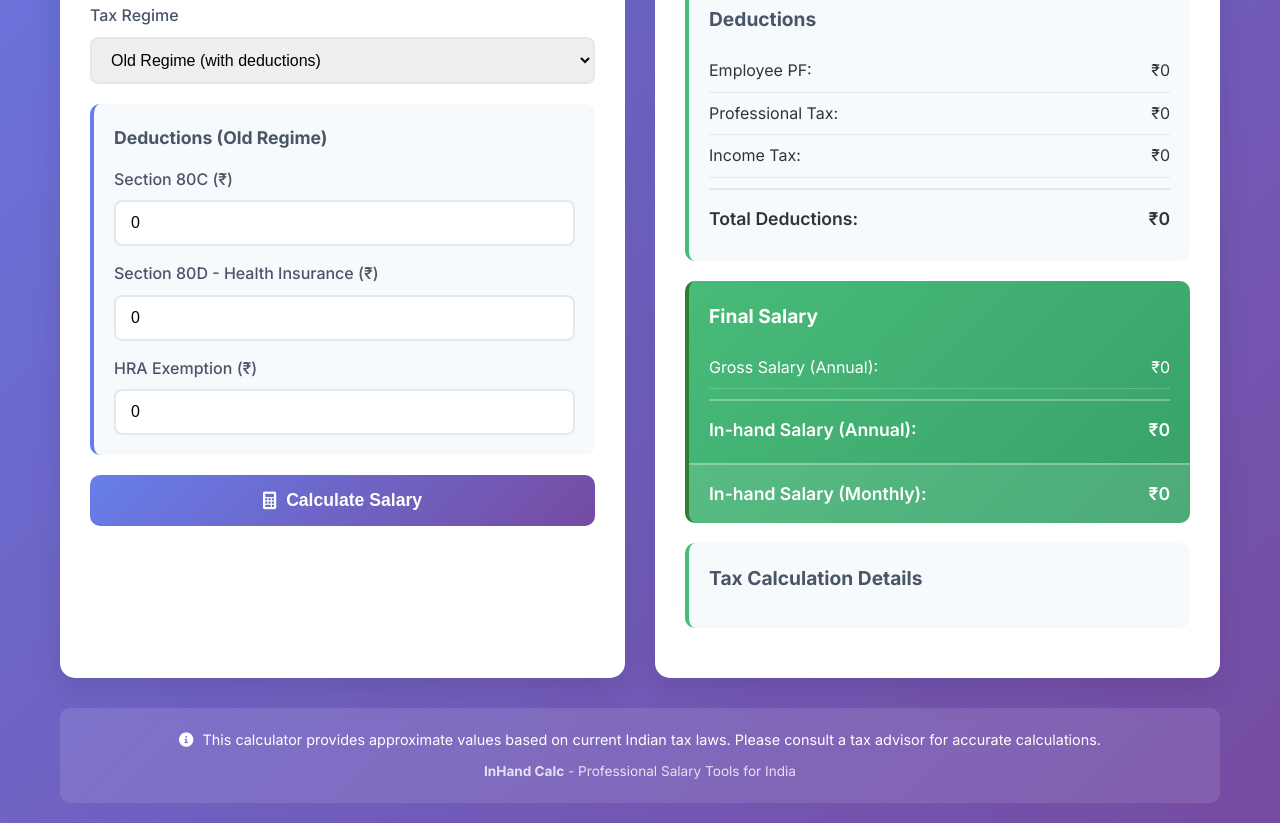
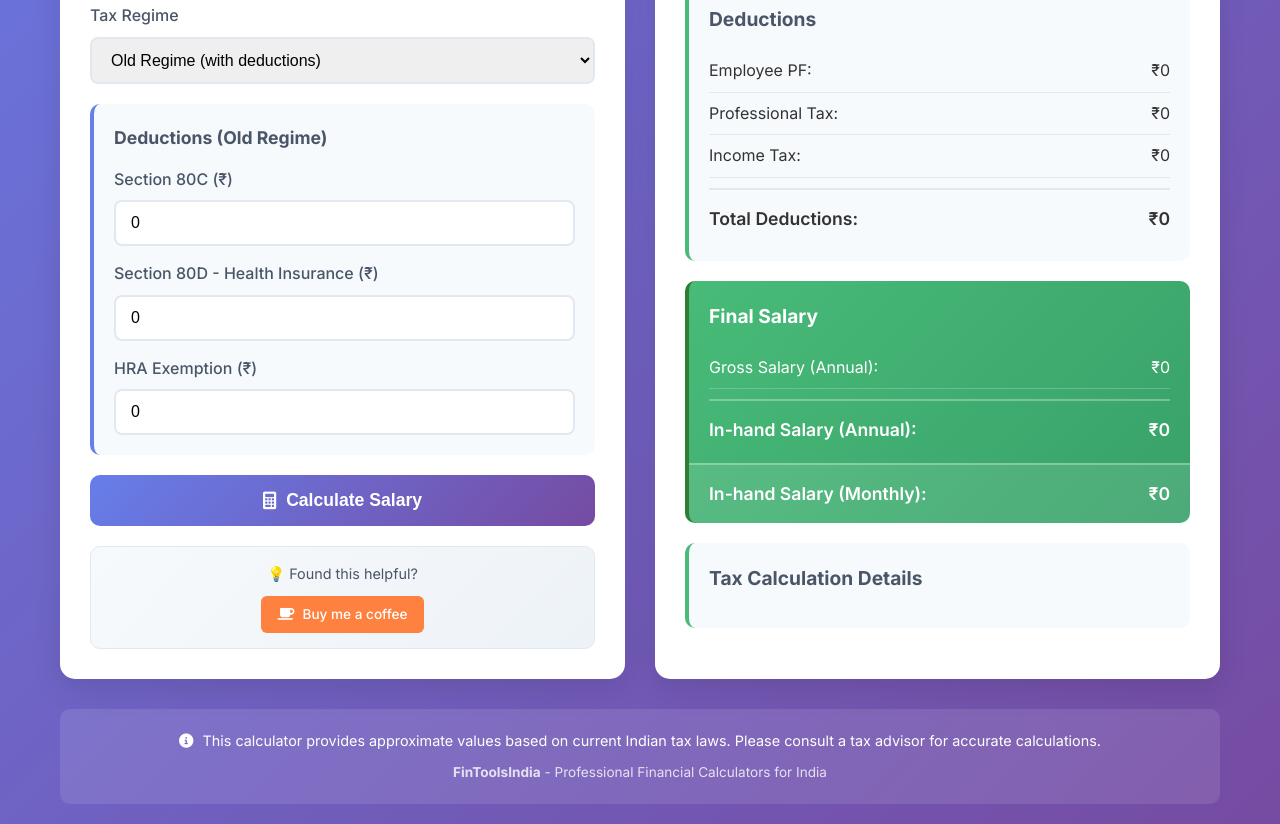
Before and after one commit to FinToolsIndia/Inhand-salary-calculator, a website: page index.html in a window 1280 px wide. Shown: the part 671-1495 px from the top of the page. Drawn offline with Linux system fonts and the light colour scheme.

Commit message:
Update branding for FinToolsIndia organization

```diff
--- a/index.html
+++ b/index.html
@@ -12,20 +12,29 @@
 
     <!-- Open Graph / Facebook -->
     <meta property="og:type" content="website">
-    <meta property="og:url" content="https://ritiksingh2503.github.io/Inhand-salary-calculator/">
-    <meta property="og:title" content="InHand Calc - Free Indian Salary Calculator">
+    <meta property="og:url" content="https://fintoolsindia.github.io/Inhand-salary-calculator/">
+    <meta property="og:title" content="InHand Calc - Free Indian Salary Calculator by FinToolsIndia">
     <meta property="og:description" content="Calculate your exact in-hand salary from CTC with accurate tax deductions. Supports both old and new tax regimes.">
-    <meta property="og:image" content="https://ritiksingh2503.github.io/Inhand-salary-calculator/preview.png">
+    <meta property="og:image" content="https://fintoolsindia.github.io/Inhand-salary-calculator/preview.png">
 
     <!-- Twitter -->
     <meta property="twitter:card" content="summary_large_image">
-    <meta property="twitter:url" content="https://ritiksingh2503.github.io/Inhand-salary-calculator/">
-    <meta property="twitter:title" content="InHand Calc - Free Indian Salary Calculator">
+    <meta property="twitter:url" content="https://fintoolsindia.github.io/Inhand-salary-calculator/">
+    <meta property="twitter:title" content="InHand Calc - Free Indian Salary Calculator by FinToolsIndia">
     <meta property="twitter:description" content="Calculate your exact in-hand salary from CTC with accurate tax deductions. Supports both old and new tax regimes.">
-    <meta property="twitter:image" content="https://ritiksingh2503.github.io/Inhand-salary-calculator/preview.png">
+    <meta property="twitter:image" content="https://fintoolsindia.github.io/Inhand-salary-calculator/preview.png">
     <link rel="stylesheet" href="style.css">
     <link href="https://cdnjs.cloudflare.com/ajax/libs/font-awesome/6.0.0/css/all.min.css" rel="stylesheet">
     <link href="https://fonts.googleapis.com/css2?family=Inter:wght@300;400;500;600;700&display=swap" rel="stylesheet">
+
+    <!-- Google Analytics (Replace GA_MEASUREMENT_ID with your ID) -->
+    <script async src="https://www.googletagmanager.com/gtag/js?id=GA_MEASUREMENT_ID"></script>
+    <script>
+        window.dataLayer = window.dataLayer || [];
+        function gtag(){dataLayer.push(arguments);}
+        gtag('js', new Date());
+        gtag('config', 'GA_MEASUREMENT_ID');
+    </script>
 </head>
 <body>
     <div class="container">
@@ -89,6 +98,13 @@
                 <button id="calculateBtn" class="calculate-btn">
                     <i class="fas fa-calculator"></i> Calculate Salary
                 </button>
+
+                <div class="support-section">
+                    <p>💡 Found this helpful?</p>
+                    <a href="https://buymeacoffee.com/inhandcalc" target="_blank" class="support-btn">
+                        <i class="fas fa-coffee"></i> Buy me a coffee
+                    </a>
+                </div>
             </div>
 
             <div class="results-panel">
@@ -172,7 +188,7 @@
                 Please consult a tax advisor for accurate calculations.
             </p>
             <div class="footer-brand">
-                <strong>InHand Calc</strong> - Professional Salary Tools for India
+                <strong>FinToolsIndia</strong> - Professional Financial Calculators for India
             </div>
         </footer>
     </div>
--- a/style.css
+++ b/style.css
@@ -141,6 +141,41 @@ header p {
 
 .calculate-btn:active {
     transform: translateY(0);
+}
+
+.support-section {
+    margin-top: 20px;
+    text-align: center;
+    padding: 15px;
+    background: linear-gradient(135deg, #f7fafc, #edf2f7);
+    border-radius: 10px;
+    border: 1px solid #e2e8f0;
+}
+
+.support-section p {
+    margin: 0 0 10px 0;
+    font-size: 0.9rem;
+    color: #4a5568;
+}
+
+.support-btn {
+    display: inline-flex;
+    align-items: center;
+    gap: 8px;
+    background: #ff813f;
+    color: white;
+    padding: 8px 16px;
+    border-radius: 6px;
+    text-decoration: none;
+    font-size: 0.85rem;
+    font-weight: 500;
+    transition: background 0.2s ease;
+}
+
+.support-btn:hover {
+    background: #e6732d;
+    text-decoration: none;
+    color: white;
 }
 
 .result-card {
```
